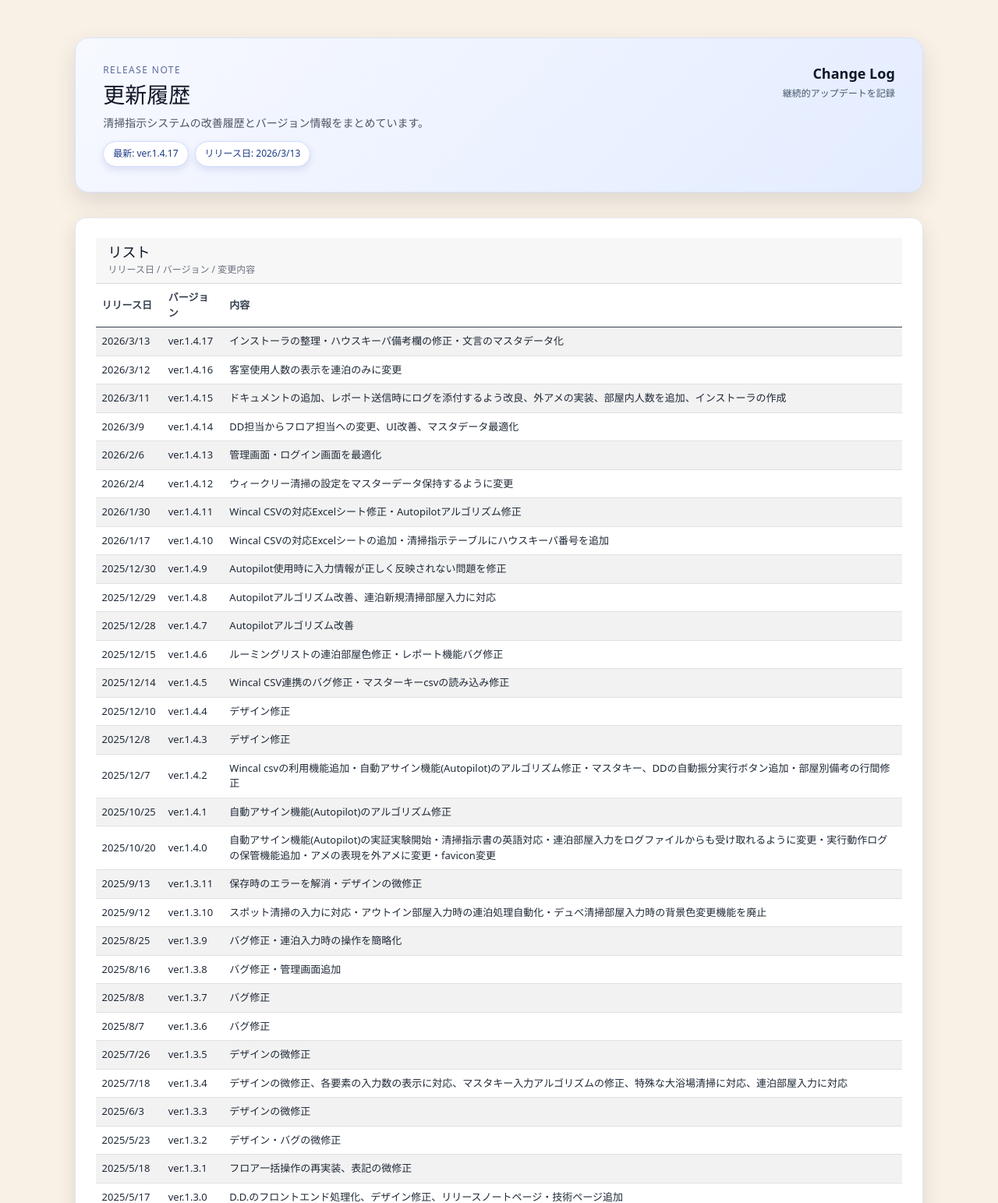
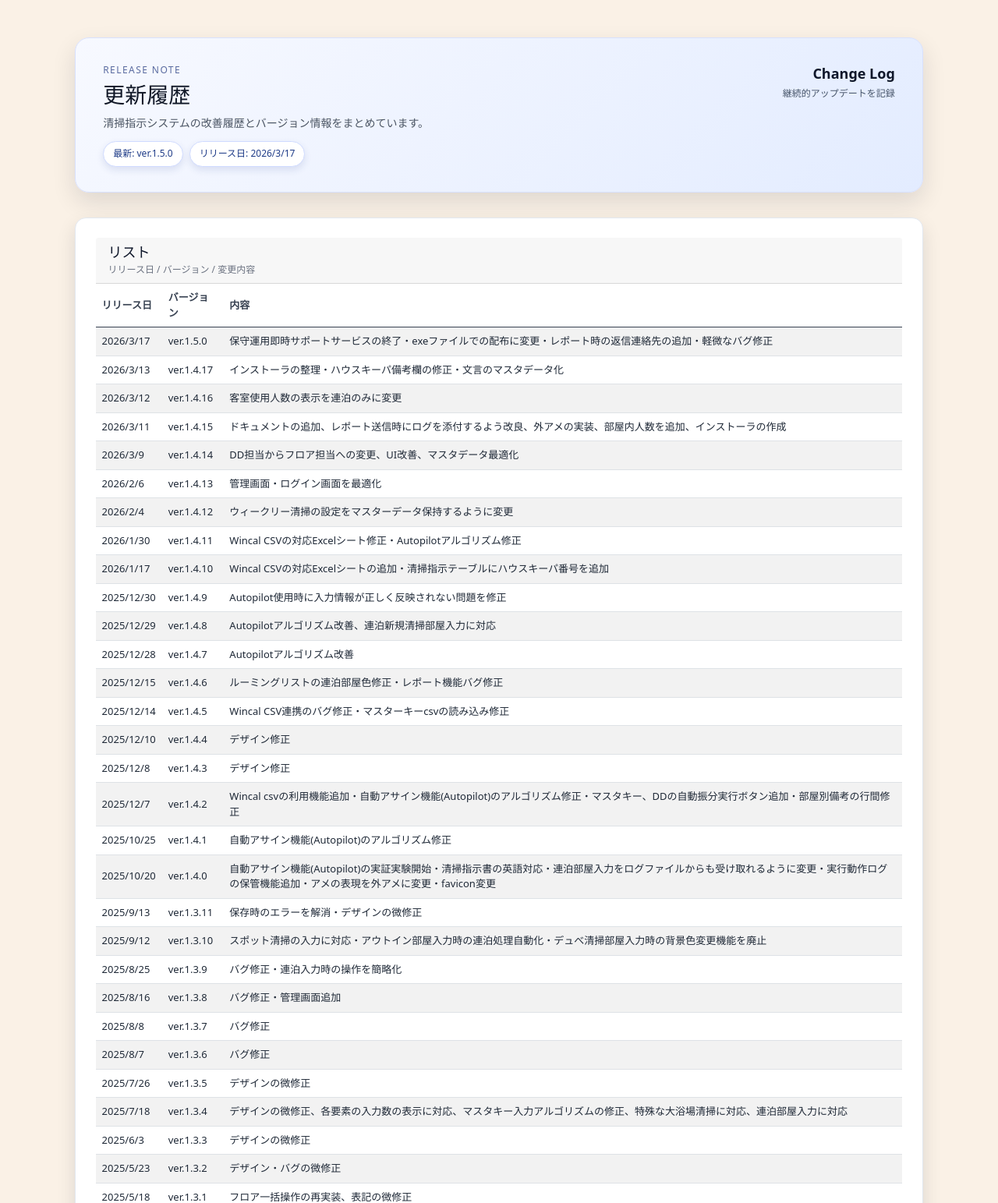
Before and after one commit to yutasato1112/route294, a Django app: page /release/ in a window 1280 px wide. Shown: the top 1543 px of the page at 78% size. Run offline with Django 5.2, Linux system fonts and the light colour scheme; parts of the project's set-up code (start-up, migrations or seed data) failed here and were passed over; some libraries are stand-ins or nearby versions.

Commit message:
ver.1.5.0

```diff
--- a/route/cleaning/templates/release.html
+++ b/route/cleaning/templates/release.html
@@ -12,8 +12,8 @@
             <h2>更新履歴</h2>
             <p class="intro">清掃指示システムの改善履歴とバージョン情報をまとめています。</p>
             <div class="summary-pills">
-                <span class="pill">最新: ver.1.4.17</span>
-                <span class="pill">リリース日: 2026/3/13</span>
+                <span class="pill">最新: ver.1.5.0</span>
+                <span class="pill">リリース日: 2026/3/17</span>
             </div>
         </div>
         <div class="hero-annotation">
@@ -37,6 +37,11 @@
                     </tr>
                 </thead>
                 <tbody>
+                    <tr>
+                        <td>2026/3/17</td>
+                        <td>ver.1.5.0</td>
+                        <td>保守運用即時サポートサービスの終了・exeファイルでの配布に変更・レポート時の返信連絡先の追加・軽微なバグ修正</td>
+                    </tr>
                     <tr>
                         <td>2026/3/13</td>
                         <td>ver.1.4.17</td>
```
Also changed, not shown: 1 other file.
